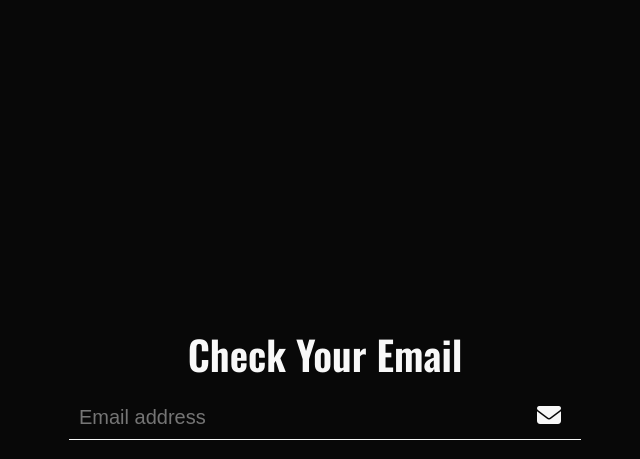
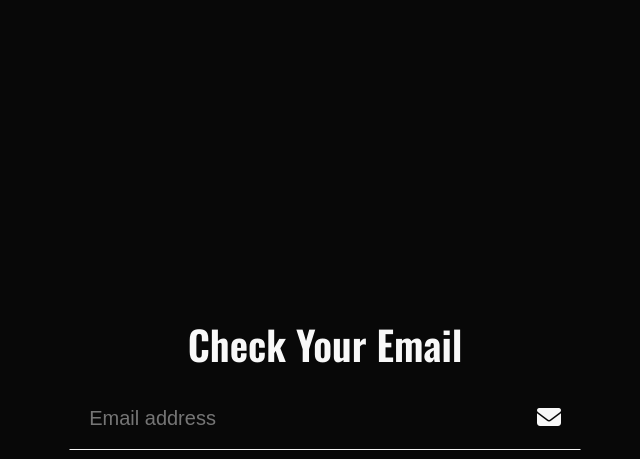
Before and after one commit to fstipo/Email-Validator, a plain HTML site: page index.html in a window 1280 px wide. In both pictures the pointer is over the input "Email address". Shown: the whole page, without its empty margins (315-955 px from the left). Drawn offline with nearby package versions, Linux system fonts and the light colour scheme.

Commit message:
pixel problem checked

```diff
--- a/style.css
+++ b/style.css
@@ -71,13 +71,11 @@ h1 {
 .email:hover,
 .email:focus,
 .email:active {
-    border: 0;
-    padding: 10px;
+  border: 1px solid transparent;
   border-bottom: 1px solid #f8f8f8;
   border-radius: 0;
   color: #f8f8f8;
 }
-
 
 .message {
   display: flex;
```
Lines whose indentation alone changed are shown as unchanged.
